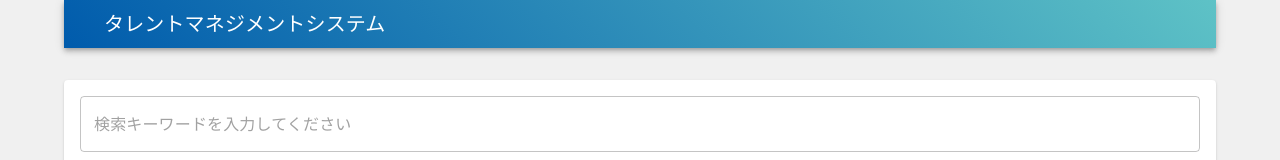
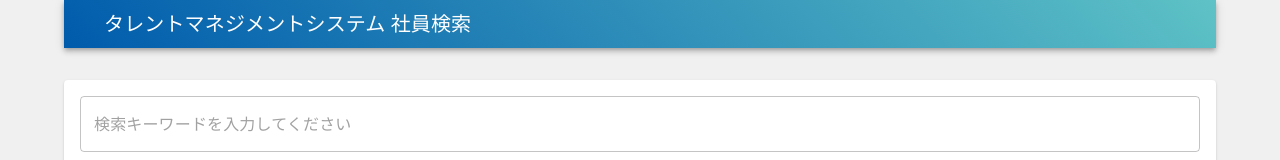
Before and after one commit to whtsht/intern2025-talent-management-app-main, a Next.js app in the folder frontend/: page / in a window 1280 px wide. Shown: the top 160 px of the page. Built offline with nearby package versions, Linux system fonts and the light colour scheme; no server answers; some icons are missing; what @mui/material-nextjs, io-ts would draw is missing.

Commit message:
ページごとにヘッダータイトルを設定

```diff
--- a/frontend/src/components/GlobalContainer.tsx
+++ b/frontend/src/components/GlobalContainer.tsx
@@ -1,15 +1,24 @@
+"use client";
+
 import { Container } from "@mui/material";
 import { VerticalSpacer } from "../components/VerticalSpacer";
 import { GlobalHeader } from "../components/GlobalHeader";
 import { GlobalFooter } from "../components/GlobalFooter";
+import { usePathname } from "next/navigation";
+import { getTitleByPathname } from "./utlils/GetTitleByPathname";
 
 export function GlobalContainer({ children }: { children?: React.ReactNode }) {
+  const pathname = usePathname();
+  const subtitle = getTitleByPathname(pathname);
   return (
     <Container
       sx={{ display: "flex", flexDirection: "column", minHeight: "100vh" }}
     >
       <header>
-        <GlobalHeader title={"タレントマネジメントシステム"} />
+        <GlobalHeader
+          title={"タレントマネジメントシステム"}
+          subtitle={subtitle}
+        />
       </header>
 
       <VerticalSpacer height={32} />
--- a/frontend/src/components/GlobalHeader.tsx
+++ b/frontend/src/components/GlobalHeader.tsx
@@ -4,9 +4,10 @@ import Link from "next/link";
 
 export interface GlobalHeaderProps {
   title: string;
+  subtitle: string;
 }
 
-export function GlobalHeader({ title }: GlobalHeaderProps) {
+export function GlobalHeader({ title, subtitle }: GlobalHeaderProps) {
   return (
     <Box sx={{ flexGrow: 1 }}>
       <AppBar position="static">
@@ -22,7 +23,7 @@ export function GlobalHeader({ title }: GlobalHeaderProps) {
           </Link>
           <Link href="/">
             <Typography variant="h6" component="h1" sx={{ flexGrow: 1 }}>
-              {title}
+              {title} {subtitle}
             </Typography>
           </Link>
         </Toolbar>
--- /dev/null
+++ b/frontend/src/components/utlils/GetTitleByPathname.ts
@@ -0,0 +1,11 @@
+const pathTitleMap: { [key: string]: string } = {
+  "/": "社員検索",
+  "/employee": "社員詳細",
+};
+
+export function getTitleByPathname(pathname: string): string {
+  const matchedEntry = Object.entries(pathTitleMap).find(([key]) =>
+    pathname.startsWith(key)
+  );
+  return matchedEntry ? matchedEntry[1] : "";
+}
```
